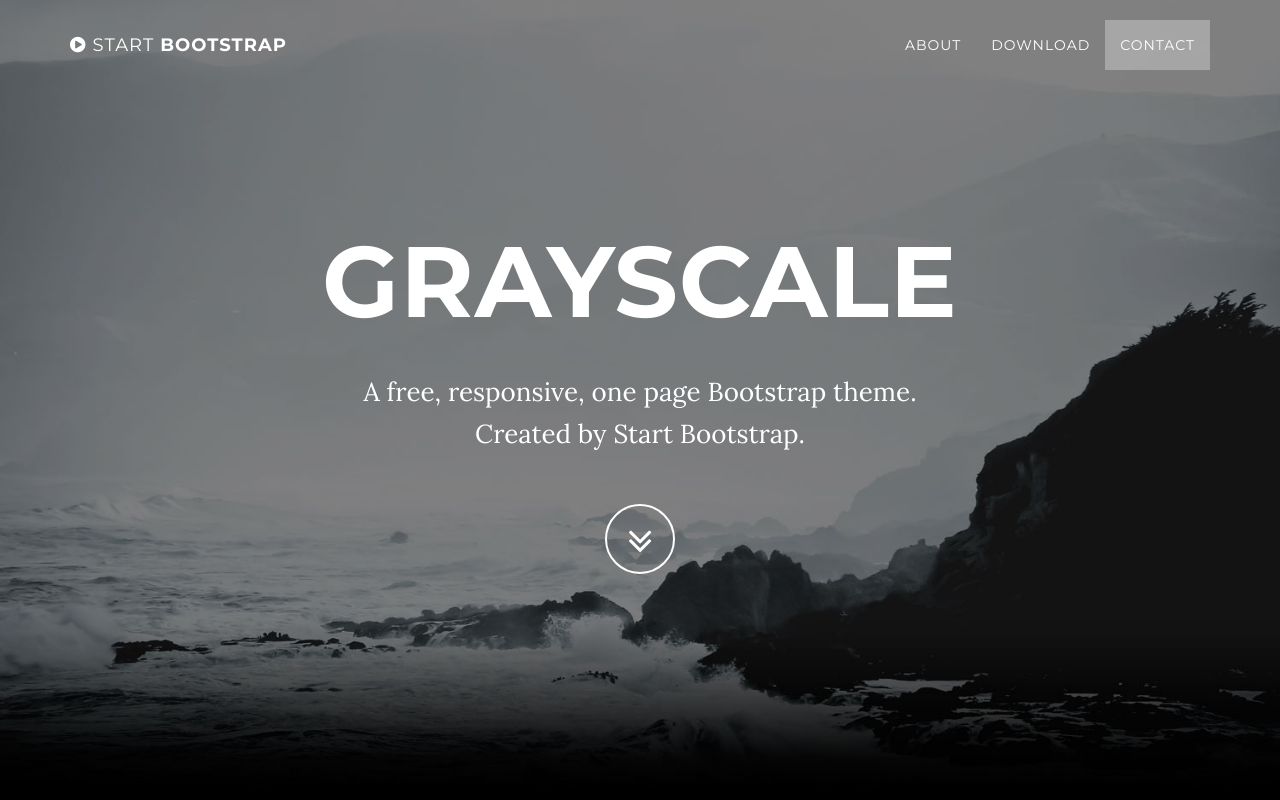
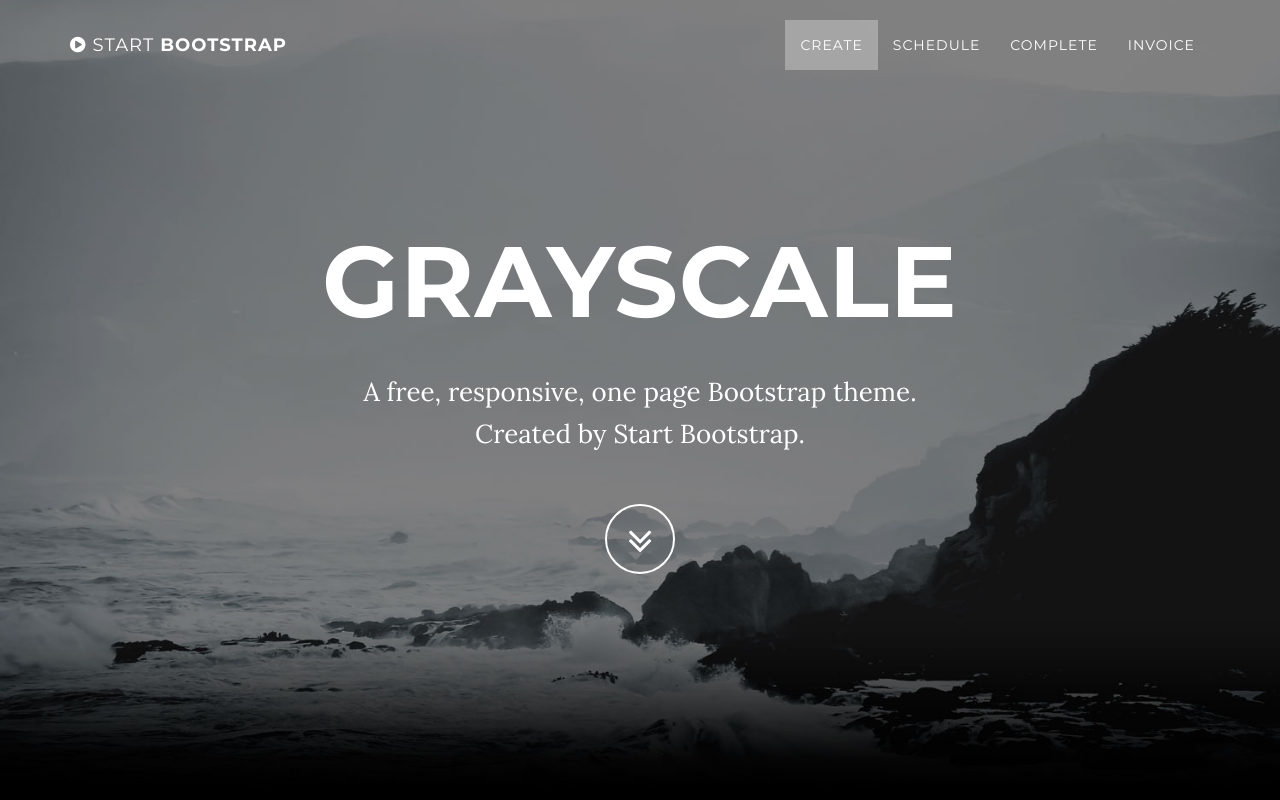
Before and after one commit to Armando-Torrealba/armando-torrealba.github.io, a website: page index.html in a window 1280 px wide. Shown: the top 800 px of the page. Drawn offline with nearby package versions, Linux system fonts and the light colour scheme; some packages are replaced by stand-ins of ours.

Commit message:
Menu
Menu

```diff
--- a/index.html
+++ b/index.html
@@ -53,13 +53,16 @@
                         <a href="#page-top"></a>
                     </li>
                     <li>
-                        <a class="page-scroll" href="#about">About</a>
+                        <a class="page-scroll" href="#create">Create</a>
                     </li>
                     <li>
-                        <a class="page-scroll" href="#download">Download</a>
+                        <a class="page-scroll" href="#schedule">Schedule</a>
                     </li>
                     <li>
-                        <a class="page-scroll" href="#contact">Contact</a>
+                        <a class="page-scroll" href="#complete">Complete</a>
+                    </li>
+                    <li>
+                        <a class="page-scroll" href="#invoice">Invoice</a>
                     </li>
                 </ul>
             </div>
@@ -87,7 +90,7 @@
     </header>
 
     <!-- About Section -->
-    <section id="about" class="container content-section text-center">
+    <section id="create" class="container content-section text-center">
         <div class="row">
             <div class="col-lg-8 col-lg-offset-2">
                 <h2>About Grayscale</h2>
```
